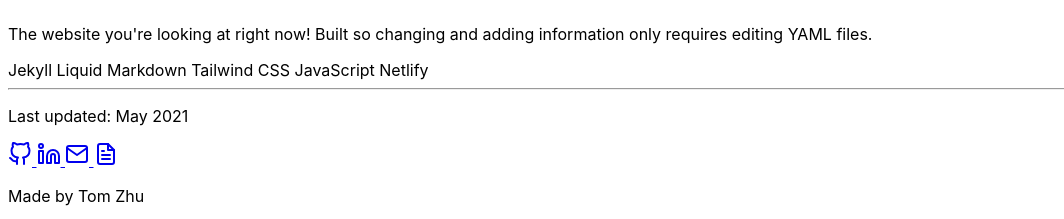
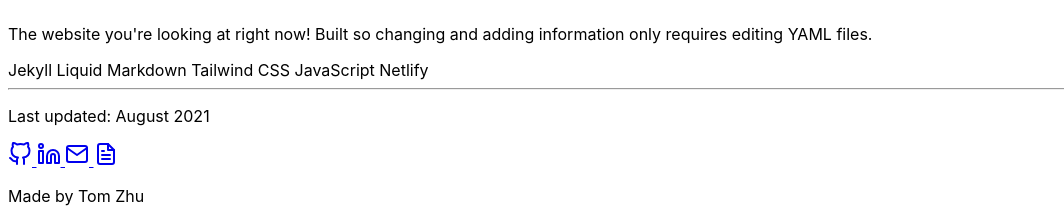
Before and after one commit to zhu-tom/personal-site, a Jekyll site: the page built from index.md, in a window 1280 px wide and 900 px high, scrolled down 25790 px. Shown: the part 678-897 px from the top of the window, without its empty margins (0-1064 px from the left). Built offline with Jekyll 4.4.1, drawn with Linux system fonts in a browser that asks for light colours.

Commit message:
Update date

```diff
--- a/_data/about.yml
+++ b/_data/about.yml
@@ -3,6 +3,6 @@ last_name: Zhu
 bio: I'm a third-year Computer Science student at Carleton University in Ottawa. I'm super passionate about creating new things, personal growth, and social good. When I'm not building or mentoring, I love playing basketball, volleyball, and the guitar. Read more about me below!
 github: https://github.com/zhu-tom
 linkedin: https://www.linkedin.com/in/zhu-tom
-resume: resume.pdf
+resume: /assets/img/TomZhu.pdf
 email: zhutom01@gmail.com
-updated: May 2021
+updated: August 2021
--- a/_includes/links.html
+++ b/_includes/links.html
@@ -13,7 +13,7 @@
     <path d="M4 4h16c1.1 0 2 .9 2 2v12c0 1.1-.9 2-2 2H4c-1.1 0-2-.9-2-2V6c0-1.1.9-2 2-2z"></path><polyline points="22,6 12,13 2,6"></polyline>
     </svg>
 </a>
-<a href="{{ "/assets/img/TomZhu.pdf" | relative_url }}" target="_blank" class="hover:opacity-50 transition-opacity duration-200">
+<a href="{{ site.data.about.resume | relative_url }}" target="_blank" class="hover:opacity-50 transition-opacity duration-200">
     <svg xmlns="http://www.w3.org/2000/svg" width="24" height="24" viewBox="0 0 24 24" fill="none" stroke="currentColor" stroke-width="2" stroke-linecap="round" stroke-linejoin="round" class="feather feather-file-text h-7 w-7">
     <path d="M14 2H6a2 2 0 0 0-2 2v16a2 2 0 0 0 2 2h12a2 2 0 0 0 2-2V8z"></path><polyline points="14 2 14 8 20 8"></polyline><line x1="16" y1="13" x2="8" y2="13"></line><line x1="16" y1="17" x2="8" y2="17"></line><polyline points="10 9 9 9 8 9"></polyline>
     </svg>
```
